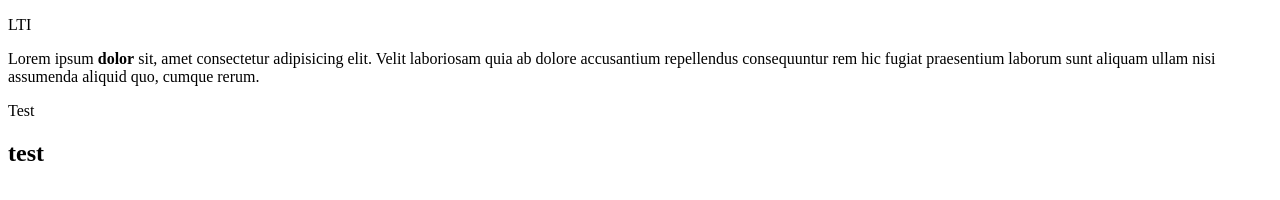
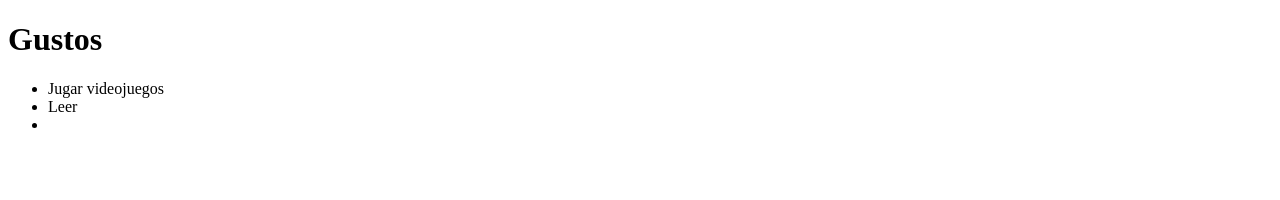
Before and after one commit to diegolara31/desarrollo_web, a plain HTML site: page index.html in a window 1280 px wide. Drawn offline with Linux system fonts and the light colour scheme.

Commit message:
Fixes para cloudflare pages

```diff
--- a/index.html
+++ b/index.html
@@ -3,12 +3,14 @@
 <head>
     <meta charset="UTF-8">
     <meta name="viewport" content="width=device-width, initial-scale=1.0">
-    <title>Document</title>
+    <title>Gustos</title>
 </head>
 <body>
-    <p>LTI</p>
-    <p>Lorem ipsum <b>dolor</b> sit, amet consectetur adipisicing elit. Velit laboriosam quia ab dolore accusantium repellendus consequuntur rem hic fugiat praesentium laborum sunt aliquam ullam nisi assumenda aliquid quo, cumque rerum.</p>
-    <p>Test</p>
-    <h2>test</h2>
+    <h1>Gustos</h1>
+    <ul>
+        <li>Jugar videojuegos</li>
+        <li>Leer</li>
+        <li></li>
+    </ul>
 </body>
 </html>
```
Also changed, not shown: index.js (added, +11 -0 lines).
